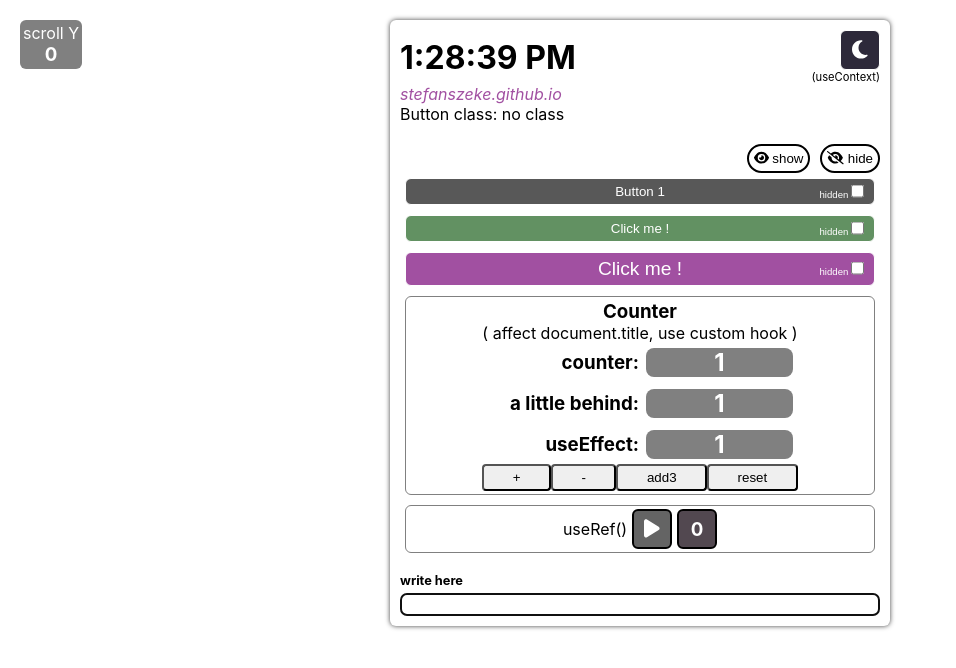
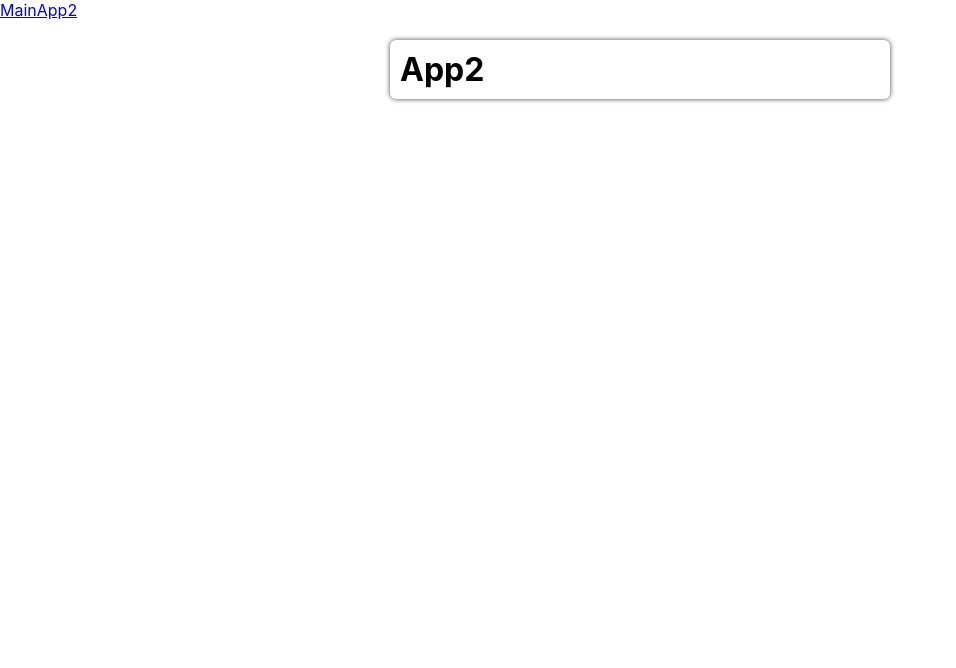
Before and after one commit to stefanszeke/react-learning-repo, a React (Create React App) app: page /app2 in a window 1280 px wide. Shown: the top 668 px of the page, without its empty margins (0-956 px from the left). Built offline with nearby package versions, Linux system fonts and the light colour scheme.

Commit message:
add: counters context & routes + first version of the routing

```diff
--- a/package.json
+++ b/package.json
@@ -15,6 +15,7 @@
     "gh-pages": "^4.0.0",
     "react": "^18.2.0",
     "react-dom": "^18.2.0",
+    "react-router-dom": "^6.4.3",
     "react-scripts": "5.0.1",
     "web-vitals": "^2.1.4"
   },
--- a/src/App.js
+++ b/src/App.js
@@ -1,100 +1,18 @@
-import { useEffect, useState, useRef, useContext} from "react";
-import './App.css';
-import iconsService from "./components/services/iconService";
-import { ThemeContext } from "./components/contexts/ThemeContext";
+import { Route, Routes, Link, } from 'react-router-dom'
+import Main from "./pages/Main";
+import App2 from "./pages/App2";
 
 
-import Link from './components/Link';
+export default function App() {
+  return (<>
+  <nav>
+    <Link to="/">Main</Link>
+    <Link to="/app2">App2</Link>
+  </nav>
 
-import Buttons from "./components/Buttons";
-
-import Container from "./components/Container";
-import Input from "./components/Input";
-import Counter from "./components/Counter";
-import Counter2 from "./components/Counter2";
-import Scroller from "./components/Scroller";
-import Clock from "./components/Clock";
-import ThemeChanger from "./components/ThemeChanger";
-
-
-const BUTTONSDATA = [
-  { id: 1,name: "Button 1", classes: "", hidden: false },
-  { id: 2,name: "Disabled", classes: "disabledBtn", hidden: true  },
-  { id: 3,name: "Click me !", classes: "greenBtn", hidden: false  },
-  { id: 4,name: "Click me !", classes: "violetBtn buttonLargeFont", hidden: false  },
-  { id: 5,name: "weeee", classes: "violetBtn", hidden: true  },
-]
-
-
-export default function App()
-{
-  const [btnClass, setBtnClass] = useState("Button class: no class");
-  const [buttons, setButtons] = useState(BUTTONSDATA);
-  const [btnVisibility, setBtnVisibility] = useState(false);
-
-  const textInputRef = useRef();
-
-  const buttonsNotHidden = buttons.filter((button) => !button.hidden);
-  const buttonList = btnVisibility ? buttons : buttonsNotHidden;
-
-  const themeContext = useContext(ThemeContext);
-
-
-
-  useEffect(() => { textInputRef.current.focus() }, [])
-
-
-
-  return (
-    <div className="App">
-
-
-        <Container >
-          <div className="clock-theme-container">
-            <Clock />
-            <ThemeChanger onThemeChangeClick={handleThemeChangeClick}/>
-          </div>
-
-          <Link href="https://stefanszeke.github.io/">stefanszeke.github.io</Link>
-
-          {btnClass}
-
-          <div className="hide-show-buttons">
-            <Buttons.Rounded onButtonClick={ () => setBtnVisibility(true) } > {iconsService.eye} show</Buttons.Rounded>
-            <Buttons.Rounded onButtonClick={ () => setBtnVisibility(false) }> {iconsService.eyeSlash} hide</Buttons.Rounded>
-          </div>
-
-          { buttonList.map( (button, index) => (
-            <Buttons.CheckBox checkName='hidden ' onButtonClick={handleButtonClick} key={button.id} className={button.classes} visible={button.hidden} onCheckboxChange={() => handleCheckboxCheck(button.id-1)}>
-              {button.name}
-            </Buttons.CheckBox>
-          ))}
-
-          <Counter />
-          <Counter2 />
-          <Input inputref={textInputRef} ></Input>
-
-          {/* test */}
-          <Scroller />
-
-        </Container>
-
-    </div>
-  );
-
-
-  function handleThemeChangeClick() {
-    themeContext.toggleTheme();
-  }
-
-  function handleButtonClick(event) {
-    setBtnClass(`Button class: ${event.target.className}`);
-  }
-
-  function handleCheckboxCheck(index) {
-    const newButtons = [...buttons];
-    newButtons[index].hidden = !newButtons[index].hidden;
-    setButtons(newButtons);
-  }
-
+  <Routes>
+    <Route path="/" element={<Main />} />
+    <Route path="/app2" element={<App2 />} />
+  </Routes>
+  </>);
 }
--- a/src/components/Counter.js
+++ b/src/components/Counter.js
@@ -5,6 +5,7 @@ import clsx from "clsx";
 import useCounter from "./hooks/_useCounter";
 import { useContext } from "react";
 import { ThemeContext } from "./contexts/ThemeContext";
+
 
 export default function Counter(props) {
   const {count1, count2, count3, increment, decrement, addThree, reset} = useCounter({startValue: 1});
@@ -28,6 +29,7 @@ export default function Counter(props) {
     <div className={classes} {...rest}>
       <h3>Counter</h3>
       <p>( affect document.title, use custom hook )</p>
+      <p>( useContext )</p>
       <div className="ui-counters">
         <h3>counter: </h3>
         <h2>{count1}</h2>
--- a/src/components/Counter2.js
+++ b/src/components/Counter2.js
@@ -1,16 +1,20 @@
-import { useEffect, useState, useRef } from "react";
+import { useEffect, useState, useRef, useContext } from "react";
 import clsx from "clsx";
 import iconsService from "./services/iconService";
-import { useContext } from "react";
 import { ThemeContext } from "./contexts/ThemeContext";
+import { CountersContext } from "./contexts/CountersContext";
 
 
 
 
 export default function Counter2(props) {
   const [subCounter, setSubCounter] = useState(0);
-  const [counter, setCounter] = useState(0);
+  // const [counter, setCounter] = useState(0);
   const [running, setRunning] = useState(false);
+
+
+  const {counter2, setCounter2} = useContext(CountersContext);
+  console.log(counter2);
 
   const themeContext = useContext(ThemeContext);
   const classes = clsx("ui-counter",'ui-counter2', props.className, `ui-counter-${themeContext.theme}`);
@@ -24,7 +28,7 @@ export default function Counter2(props) {
 
 
       if (subCounter === 4) {
-        setCounter(prev => prev + 1);
+        setCounter2(prev => prev + 1);
         setSubCounter(0);
       }
       return () => clearInterval(timer);
@@ -32,7 +36,7 @@ export default function Counter2(props) {
     else {
       setSubCounter(0);
     }
-  }, [counter, running, subCounter]);
+  }, [counter2, running, subCounter, setCounter2]);
 
   useEffect(() => {
     if(running) {
@@ -58,10 +62,11 @@ export default function Counter2(props) {
       </button>
 
       <div className="timer-box">
-      <h3 className="timer-number">{counter}</h3>
+      <h3 className="timer-number">{counter2}</h3>
         <div className="timer-state" ref={timerDiv}></div>
       </div>
 
+      <p>useContext()</p>
     </div>
   )
 }
--- a/src/components/Link.js
+++ b/src/components/MyLink.js
@@ -3,7 +3,7 @@ import clsx from "clsx";
 import { useContext } from "react";
 import { ThemeContext } from "./contexts/ThemeContext";
 
-export default function Link(props) {
+export default function MyLink(props) {
   const { children, className, ...rest } = props;
 
   const themeContext = useContext(ThemeContext);
--- /dev/null
+++ b/src/components/contexts/CountersContext.js
@@ -0,0 +1,19 @@
+import { createContext, useState } from "react";
+
+export const CountersContext = createContext();
+
+export const CountersProvider = (props) => {
+  const [count1, setCount1] = useState(0);
+  const [counter2, setCounter2] = useState(0);
+
+  const value = {
+    count1, setCount1,
+    counter2, setCounter2
+  };
+
+  return (
+    <CountersContext.Provider value={value}>
+      {props.children}
+    </CountersContext.Provider>
+  );
+}
--- a/src/components/hooks/_useCounter.js
+++ b/src/components/hooks/_useCounter.js
@@ -1,25 +1,29 @@
-import { useState, useEffect} from "react";
+import { useState, useEffect, useContext} from "react";
+import { ThemeContext } from "../contexts/ThemeContext";
+import { CountersContext } from "../contexts/CountersContext";
 
 export default function useCounter(props) {
 
   const startValue = props.startValue || 0;
 
-  const [count1, setCount] = useState(startValue);
+  const {count1, setCount1} = useContext(CountersContext);
+
+  // const [count1, setCount] = useState(startValue);
   const [count2, setCount2] = useState(startValue);
   const [count3, setCount3] = useState(startValue);
 
-  const increment = () => { (count1 >= 9) ? setCount(0) : setCount(count1 + 1); setCount2(count1) }
-  const decrement = () => { (count1 <= 0) ? setCount(9) : setCount(count1 - 1); setCount2(count1) }
+  const increment = () => { (count1 >= 9) ? setCount1(0) : setCount1(count1 + 1); setCount2(count1) }
+  const decrement = () => { (count1 <= 0) ? setCount1(9) : setCount1(count1 - 1); setCount2(count1) }
 
   function addThree() {
-    setCount(prev => prev + 1);
-    setCount(prev => prev + 1);
-    setCount(prev => prev + 1);
+    setCount1(prev => prev + 1);
+    setCount1(prev => prev + 1);
+    setCount1(prev => prev + 1);
     setCount2(count1)
   }
 
   function reset() {
-    setCount(0);
+    setCount1(0);
     setCount2(count1)
   }
 
--- /dev/null
+++ b/src/pages/App2.js
@@ -0,0 +1,12 @@
+import Container from "../components/Container";
+
+export default function App2() {
+
+  return (
+    <Container>
+    <div className="App2">
+      <h1>App2</h1>
+    </div>
+    </Container>
+  );
+}
--- /dev/null
+++ b/src/pages/Main.js
@@ -0,0 +1,97 @@
+import { useEffect, useState, useRef, useContext} from "react";
+import './Main.css';
+import iconsService from "../components/services/iconService";
+import { ThemeContext } from "../components/contexts/ThemeContext";
+
+import MyLink from '../components/MyLink';
+import Buttons from "../components/Buttons";
+import Container from "../components/Container";
+import Input from "../components/Input";
+import Counter from "../components/Counter";
+import Counter2 from "../components/Counter2";
+import Scroller from "../components/Scroller";
+import Clock from "../components/Clock";
+import ThemeChanger from "../components/ThemeChanger";
+
+
+const BUTTONSDATA = [
+  { id: 1,name: "Button 1", classes: "", hidden: false },
+  { id: 2,name: "Disabled", classes: "disabledBtn", hidden: true  },
+  { id: 3,name: "Click me !", classes: "greenBtn", hidden: false  },
+  { id: 4,name: "Click me !", classes: "violetBtn buttonLargeFont", hidden: false  },
+  { id: 5,name: "weeee", classes: "violetBtn", hidden: true  },
+]
+
+
+export default function Main()
+{
+  const [btnClass, setBtnClass] = useState("Button class: no class");
+  const [buttons, setButtons] = useState(BUTTONSDATA);
+  const [btnVisibility, setBtnVisibility] = useState(false);
+
+  const textInputRef = useRef();
+
+  const buttonsNotHidden = buttons.filter((button) => !button.hidden);
+  const buttonList = btnVisibility ? buttons : buttonsNotHidden;
+
+  const themeContext = useContext(ThemeContext);
+
+
+
+  useEffect(() => { textInputRef.current.focus() }, [])
+
+
+
+  return (
+    <div className="App">
+
+
+        <Container >
+          <div className="clock-theme-container">
+            <Clock />
+            <ThemeChanger onThemeChangeClick={handleThemeChangeClick}/>
+          </div>
+
+          <MyLink href="https://stefanszeke.github.io/">stefanszeke.github.io</MyLink>
+
+          {btnClass}
+
+          <div className="hide-show-buttons">
+            <Buttons.Rounded onButtonClick={ () => setBtnVisibility(true) } > {iconsService.eye} show</Buttons.Rounded>
+            <Buttons.Rounded onButtonClick={ () => setBtnVisibility(false) }> {iconsService.eyeSlash} hide</Buttons.Rounded>
+          </div>
+
+          { buttonList.map( (button, index) => (
+            <Buttons.CheckBox checkName='hidden ' onButtonClick={handleButtonClick} key={button.id} className={button.classes} visible={button.hidden} onCheckboxChange={() => handleCheckboxCheck(button.id-1)}>
+              {button.name}
+            </Buttons.CheckBox>
+          ))}
+
+          <Counter />
+          <Counter2 />
+          <Input inputref={textInputRef} ></Input>
+
+          {/* test */}
+          <Scroller />
+
+        </Container>
+
+    </div>
+  );
+
+
+  function handleThemeChangeClick() {
+    themeContext.toggleTheme();
+  }
+
+  function handleButtonClick(event) {
+    setBtnClass(`Button class: ${event.target.className}`);
+  }
+
+  function handleCheckboxCheck(index) {
+    const newButtons = [...buttons];
+    newButtons[index].hidden = !newButtons[index].hidden;
+    setButtons(newButtons);
+  }
+
+}
```
Also changed, not shown: src/index.js (+8 -2 lines), src/pages/Main.css (renamed from src/App.css), 1 other file (tests, documents, lock files or other folders).
